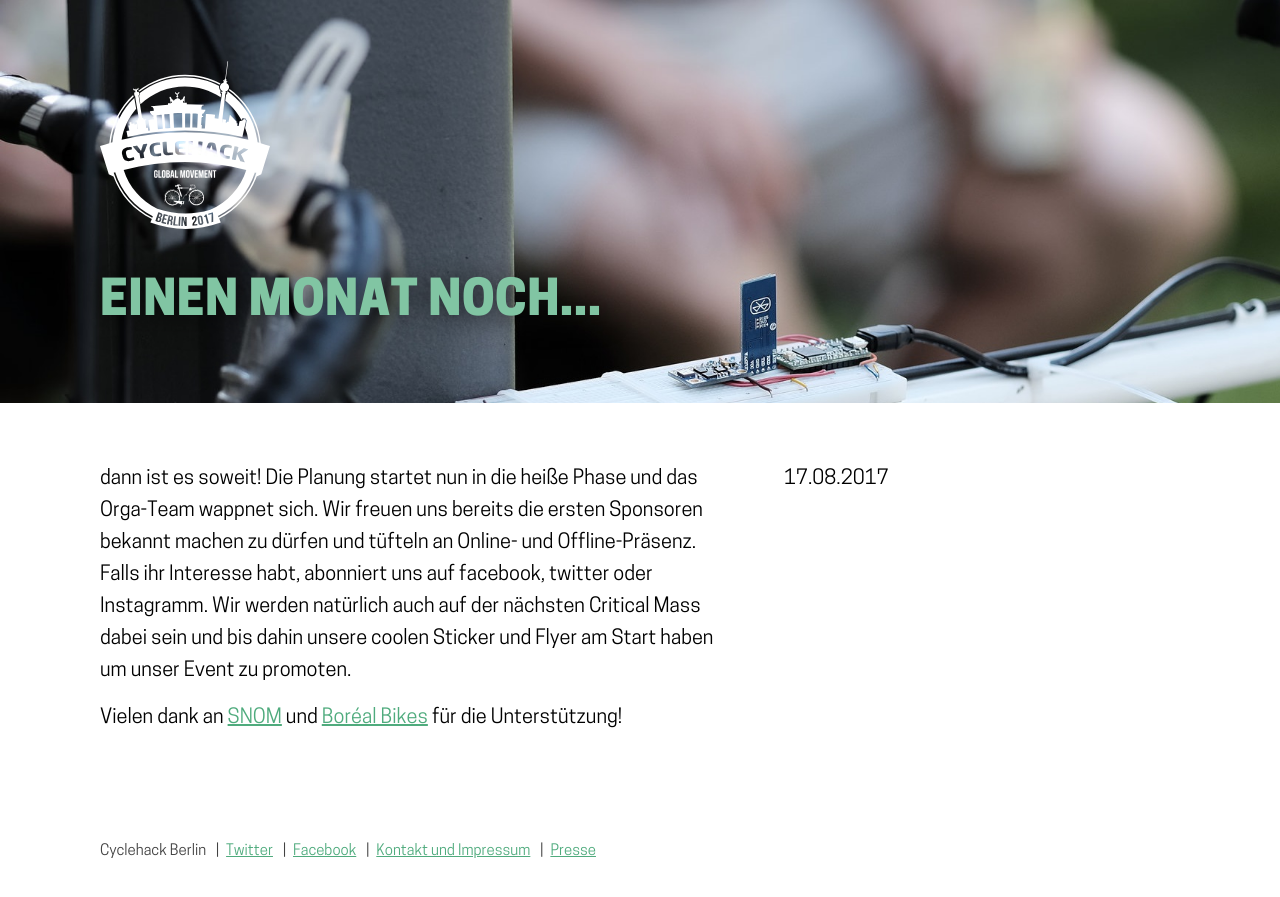
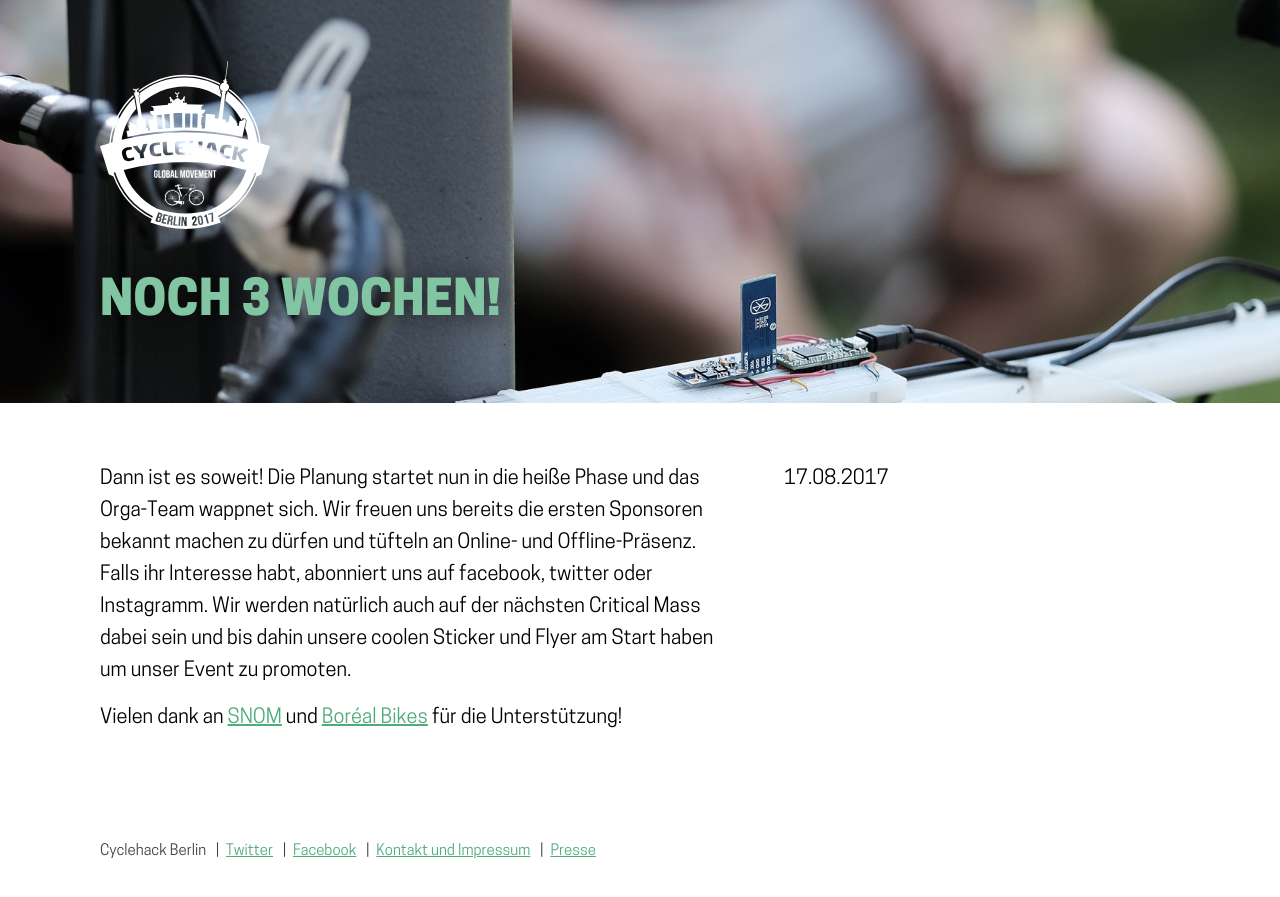
Before and after one commit to sjockers/cyclehackberlin.de, a Jekyll site: the page built from _posts/2017-08-17-einen-monat-noch-dot-dot-dot.markdown, in a window 1280 px wide. Shown: the top 897 px of the page. Built offline with Jekyll 4.4.1, drawn with Linux system fonts in a browser that asks for light colours.

Commit message:
Updated Einen Monat Noch Dot Dot Dot

```diff
--- a/_posts/2017-08-17-einen-monat-noch-dot-dot-dot.markdown
+++ b/_posts/2017-08-17-einen-monat-noch-dot-dot-dot.markdown
@@ -1,10 +1,10 @@
 ---
-title: einen Monat noch...
+title: Noch 3 Wochen!
 date: 2017-08-17 15:24:00 Z
 picture: "/assets/images/background_hackbike.jpg"
 ---
 
-dann ist es soweit! Die Planung startet nun in die heiße Phase und das Orga-Team wappnet sich. Wir freuen uns bereits die ersten Sponsoren bekannt machen zu dürfen und tüfteln an Online- und Offline-Präsenz.
+Dann ist es soweit! Die Planung startet nun in die heiße Phase und das Orga-Team wappnet sich. Wir freuen uns bereits die ersten Sponsoren bekannt machen zu dürfen und tüfteln an Online- und Offline-Präsenz.
 Falls ihr Interesse habt, abonniert uns auf facebook, twitter oder Instagramm. Wir werden natürlich auch auf der nächsten Critical Mass dabei sein und bis dahin unsere coolen Sticker und Flyer am Start haben um unser Event zu promoten.
 
 Vielen dank an [SNOM](https://www.snom.com/) und [Boréal Bikes](https://borealbikes.com/) für die Unterstützung!
```
